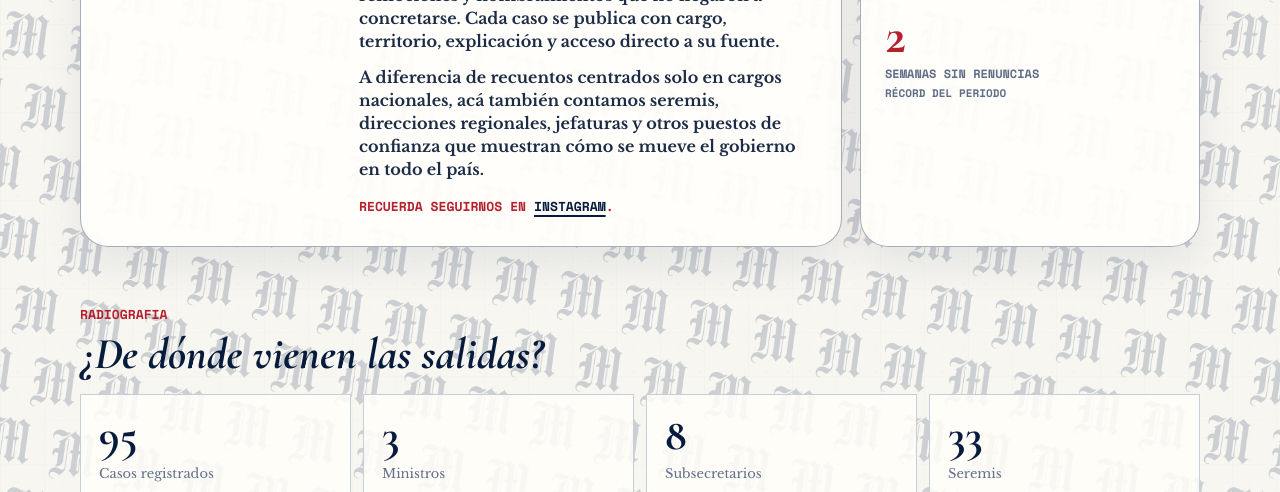
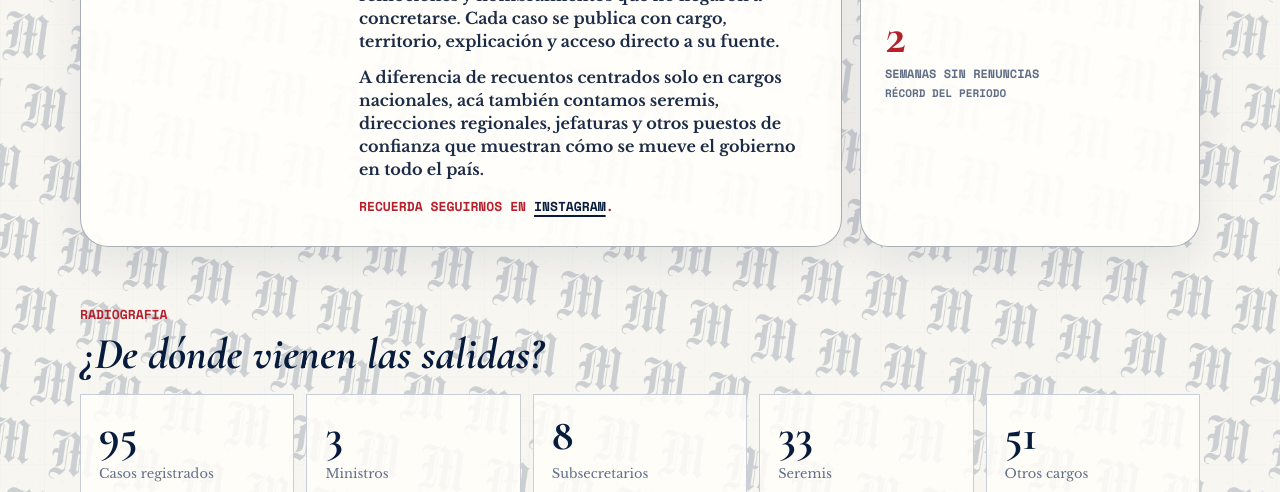
Before and after one commit to LaMetafora/renuncias-tracker, a plain HTML site: page index.html in a window 1280 px wide. Shown: the part 460-952 px from the top of the page. Drawn offline with nearby package versions, Linux system fonts and the light colour scheme.

Commit message:
Add other offices stat

```diff
--- a/app.js
+++ b/app.js
@@ -249,12 +249,17 @@ function lastName(name) {
 function renderStats(items) {
   const offices = byCount(items, "office_level");
   const cargos = byCount(items, "cargo_group");
+  const ministerCount = cargos["Ministro/a"] ?? offices.minister ?? 0;
+  const subsecretaryCount = cargos["Subsecretario/a"] ?? offices.subsecretary ?? 0;
+  const seremiCount = metadata.seremi_count ?? offices.seremi ?? 0;
+  const otherCount = Math.max(items.length - ministerCount - subsecretaryCount - seremiCount, 0);
 
   const stats = [
     ["Casos registrados", items.length],
-    ["Ministros", cargos["Ministro/a"] ?? offices.minister ?? 0],
-    ["Subsecretarios", cargos["Subsecretario/a"] ?? offices.subsecretary ?? 0],
-    ["Seremis", metadata.seremi_count ?? offices.seremi ?? 0]
+    ["Ministros", ministerCount],
+    ["Subsecretarios", subsecretaryCount],
+    ["Seremis", seremiCount],
+    ["Otros cargos", otherCount]
   ];
 
   els.stats.innerHTML = stats.map(([label, value]) => `
--- a/index.html
+++ b/index.html
@@ -156,6 +156,6 @@
     </div>
   </footer>
 
-  <script src="app.js?v=publico-instagram-1"></script>
+  <script src="app.js?v=otros-cargos-1"></script>
 </body>
 </html>
```
